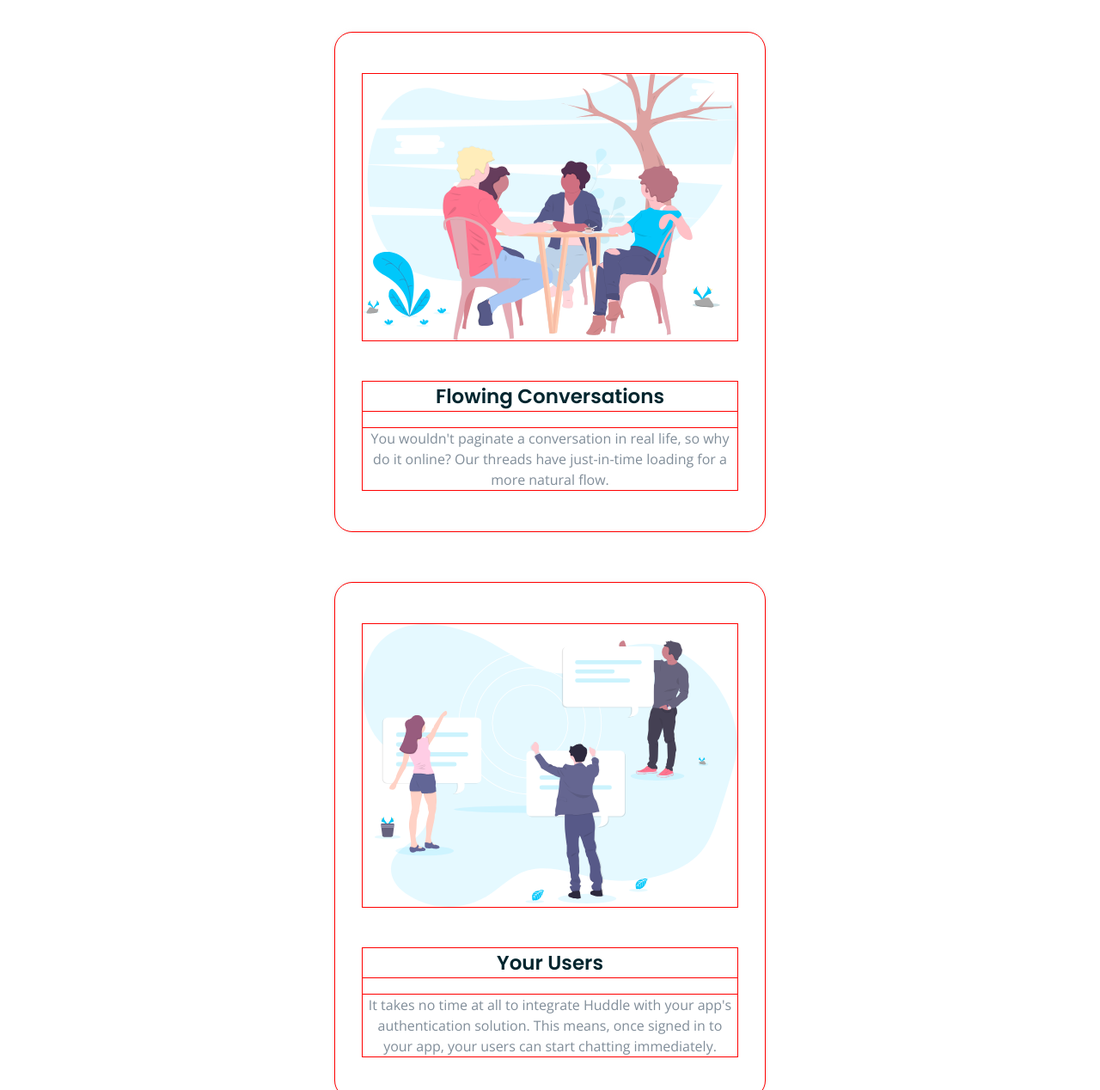
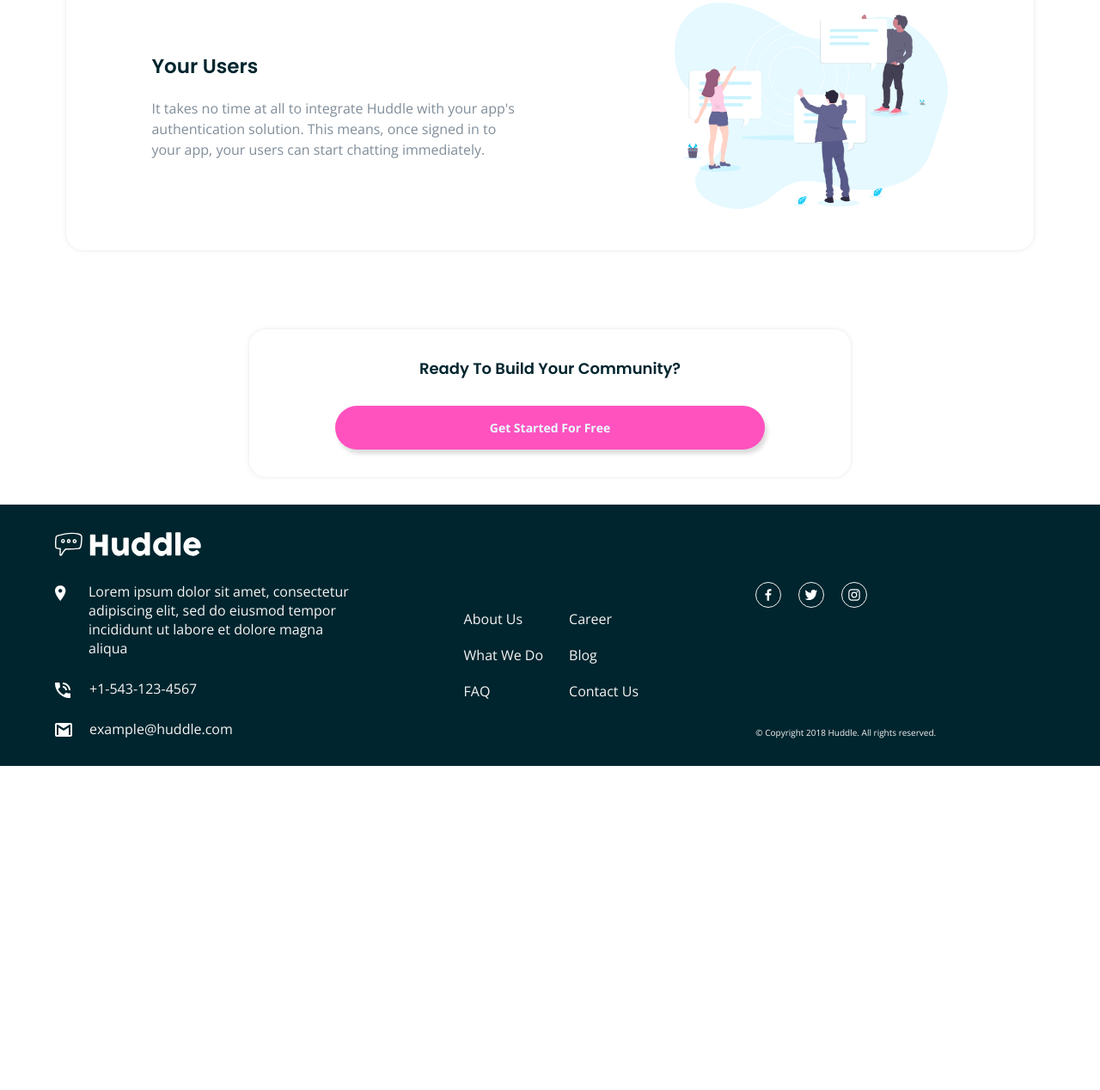
Before and after one commit to gonzalorodriguezdev/huddle-landing-page, a plain HTML site: page index.html in a window 1280 px wide. Shown: the part 1507-2775 px from the top of the page at 86% size. After the commit the page ends 2398 px from the top, so only its background shows below. Drawn offline with nearby package versions, Linux system fonts and the light colour scheme.

Commit message:
finish with desing

```diff
--- a/index.html
+++ b/index.html
@@ -25,7 +25,6 @@
     />
   </head>
   <body>
-
     <header class="hero">
       <nav class="nav container">
         <figure class="nav__figure">
@@ -67,12 +66,15 @@
         </figure>
         <article class="section__texts">
           <h2 class="section__title">Grow Together</h2>
-          <p class="section__paragraph">Generate meaningful discussions with your audience and build a strong,
-            loyal community. Think of the insightful conversations you miss out on with a feedback form.</p>
+          <p class="section__paragraph">
+            Generate meaningful discussions with your audience and build a
+            strong, loyal community. Think of the insightful conversations you
+            miss out on with a feedback form.
+          </p>
         </article>
       </section>
 
-      <section class="section">
+      <section class="section section--reverse">
         <figure class="section__figure">
           <img
             src="./images/illustration-flowing-conversation.svg"
@@ -82,9 +84,11 @@
         </figure>
         <article class="section__texts">
           <h2 class="section__title">Flowing Conversations</h2>
-          <p class="section__paragraph">You wouldn't paginate a conversation in real life, so
-            why do it online? Our threads have just-in-time loading for a more natural
-            flow.</p>
+          <p class="section__paragraph">
+            You wouldn't paginate a conversation in real life, so why do it
+            online? Our threads have just-in-time loading for a more natural
+            flow.
+          </p>
         </article>
       </section>
 
@@ -99,55 +103,99 @@
         <article class="section__texts">
           <h2 class="section__title">Your Users</h2>
 
-          <p class="section__paragraph">It takes no time at all to integrate Huddle with your app's
-            authentication solution. This means, once signed in to your app, your users
-            can start chatting immediately.</p>
+          <p class="section__paragraph">
+            It takes no time at all to integrate Huddle with your app's
+            authentication solution. This means, once signed in to your app,
+            your users can start chatting immediately.
+          </p>
         </article>
       </section>
 
       <section class="email">
         <div class="email__container">
-
           <h2 class="email__title">Ready To Build Your Community?</h2>
-          <a href="#" class="button email__cta">Get Started
-            For Free </a>
+          <a href="#" class="button email__cta">Get Started For Free </a>
         </div>
       </section>
-
     </main>
 
     <footer class="footer">
-
       <div class="footer__container">
-
         <figure class="footer__figure">
-          <img src="./images/logo-white.svg" alt="footer" class="footer__logo">
+          <img
+            src="./images/logo-white.svg"
+            alt="footer"
+            class="footer__logo"
+          />
         </figure>
 
         <section class="footer__info">
-          <div class="location footer__article">
-            <img src="./images/icon-location.svg" alt="icon__location">
-            <p class="footer__location">Lorem ipsum dolor sit amet, consectetur adipiscing elit, sed do
-              eiusmod tempor incididunt ut labore et dolore magna aliqua</p>
+          <p class="footer__paragraph">
+            <img
+              src="./images/icon-location.svg"
+              alt="icon"
+              class="footer__icon icon1"
+            />Lorem ipsum dolor sit amet, consectetur adipiscing elit, sed do
+            eiusmod tempor incididunt ut labore et dolore magna aliqua
+          </p>
+
+          <p class="footer__paragraph">
+            <img src="./images/icon-phone.svg" alt="icon" class="footer__icon   icon2" />
+            +1-543-123-4567
+          </p>
+
+          <p class="footer__paragraph">
+            <img
+              src="./images/icon-email.svg"
+              alt="icon"
+              class="footer__icon"
+            />example@huddle.com
+          </p>
+        </section>
+
+        <ul class="footer__list">
+          <li class="footer__item">
+            <a href="#" class="footer__link">About Us</a>
+          </li>
+          <li class="footer__item">
+            <a href="#" class="footer__link">What We Do</a>
+          </li>
+          <li class="footer__item">
+            <a href="#" class="footer__link">FAQ</a>
+          </li>
+        </ul>
+          <ul class="footer__list">
+          <li class="footer__item">
+            <a href="#" class="footer__link">Career</a>
+          </li>
+          <li class="footer__item">
+            <a href="#" class="footer__link">Blog</a>
+          </li>
+          <li class="footer__item">
+            <a href="#" class="footer__link">Contact Us</a>
+          </li>
+        </ul>
+
+        <article class="footer__contact">
+          <div class="footer__socialmedia">
+
+            <a href="#" class="footer_media">
+              <img src="./images/facebook.svg" alt="facebook" class="footer__mediaicon">
+            </a>
+            <a href="#" class="footer_media">
+              <img src="./images/twitter.svg" alt="facebook" class="footer__mediaicon">
+            </a>
+            <a href="#" class="footer_media">
+              <img src="./images/instagram.svg" alt="facebook" class="footer__mediaicon">
+            </a>
           </div>
-          <div class="phone footer__article">
-            <img src="./images/icon-phone.svg" alt="icon__phone">
-            <p class="footer__phone"> +1-543-123-4567</p>
-          </div>
-          <div class="gmail footer__article">
-            <img src="./images/icon-email.svg" alt="icon__email">
-            <p class="footer__email">example@huddle.com</p>
-          </div>
-        </section>
+
+          <p class="footer_copy">&copy; Copyright 2018
+            Huddle. All rights reserved.</p>
+        </article>
 
       </div>
 
-
-
-       About Us What We Do FAQ Career Blog Contact Us &copy;
-      Copyright 2018 Huddle. All rights reserved.
     </footer>
-
-
   </body>
 </html>
--- a/styles.css
+++ b/styles.css
@@ -10,7 +10,7 @@
 *{
     margin: 0;
     box-sizing: border-box;
-    outline: 1px solid red;
+    /* outline: 1px solid red; */
 }
 
 body{
@@ -208,22 +208,193 @@ body{
 .footer__figure{
     display: block;
     width: 100%;
-    max-width: 100px;
 }
 
 .footer__info{
     display: flex;
     flex-direction: column;
-    gap: 10px;
-    color: #fff;
+    gap: 25px;
+    color: whitesmoke;
 }
 
-.footer__article{
+.footer__paragraph{
     display: flex;
     align-items: flex-start;
-    gap: 10px;
+    font-size: 16px;
+    gap: 20px;
 }
 
 .footer__logo{
     display: block;
+    width: 170px;
 }
+
+.footer__icon{
+    position: relative;
+    top: 4px;
+}
+
+.icon1{
+    margin-right: 6px;
+}
+
+.icon2{
+    margin-right: 2px;
+}
+
+.footer__list{
+    display: flex;
+    flex-direction: column;
+    gap: 20px;
+    list-style: none;
+    padding: 2rem 0;
+}
+
+.footer__link{
+    text-decoration: none;
+    color: whitesmoke;
+}
+
+.footer__socialmedia{
+    display: flex;
+    justify-content: center;
+    gap: 20px;
+}
+
+.footer__contact{
+    display: flex;
+    flex-direction: column;
+    margin: 0 auto;
+    color: whitesmoke;
+    gap: 20px;
+}
+
+.footer_media{
+    display: inline-flex;
+    align-items: center;
+    justify-content: center;
+    border: 1px solid whitesmoke;
+    border-radius: 50%;
+    width: 30px;
+    height: 30px;
+}
+
+.footer__mediaicon{
+    width: 18px;
+}
+
+.footer_copy{
+    font-size: 12px;
+}
+
+@media (min-width: 768px) {
+    .hero{
+        background-image: url('./images/bg-hero-desktop.svg');
+    }
+
+    .nav__logo{
+        width: 150px;
+    }
+
+    .nav__cta{
+        padding: .6rem 3.5rem;
+    }
+
+    .hero__main{
+        display: flex;
+        flex-direction: row;
+    }
+
+    .hero__texts{
+        justify-content: center;
+        text-align: left;
+        width: 50%;
+        align-items: start;
+    }
+
+    .hero__figure{
+        width: 50%;
+    }
+
+    .hero__img{
+        max-width: unset;
+    }
+
+    .hero__title{
+        max-width: 400px;
+    }
+
+    .hero__paragraph{
+        margin: 0 0;
+    }
+
+    /*Main*/
+
+    .section{
+        display: flex;
+        flex-direction: row-reverse;
+        align-items: center;
+        justify-content: space-around;
+        max-width: 1200px;
+    }
+
+    .section--reverse{
+        flex-direction: row;
+    }
+
+    .section__figure{
+        width: 30%;
+    }
+
+    .section__texts{
+        width: 40%;
+        text-align: left;
+    }
+
+    .email__container{
+        max-width: 700px;
+    }
+
+    /*FOOTER*/
+
+    .footer__container{
+        width: 90%;
+        max-width: 1200px;
+        display: flex;
+        flex-wrap: wrap;
+        flex-direction: row;
+        justify-content: space-between;
+        gap: 30px;
+        margin: 0 auto;
+    }
+
+    .footer__figure{
+        display: block;
+        width: 100%;
+    }
+
+    .footer__info{
+        width: 30%;
+        margin-right: 100px;
+    }
+
+    .footer__list{
+        width: max-content;
+    }
+
+
+    .footer__socialmedia{
+        justify-content: start;
+        gap: 20px;
+    }
+
+    .footer__contact{
+        width: 20%;
+        justify-content: space-between;
+    }
+
+    .footer_copy{
+        font-size: 10px;
+    }
+
+}
```
Also changed, not shown: images/facebook.svg (added), images/instagram.svg (added), images/twitter.svg (added).
